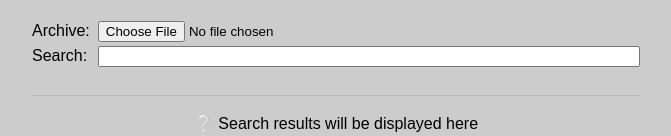
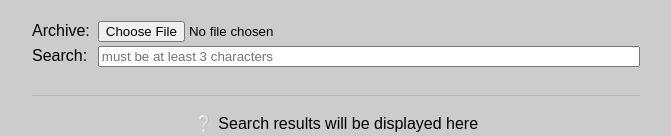
Before and after one commit to seleb/mastodon-archive-search, a website built with Vite: page index.html in a window 1280 px wide. Shown: the part 571-707 px from the top of the page, without its empty margins (304-975 px from the left). Built offline with nearby package versions, Linux system fonts and the light colour scheme; what js-search would draw is missing.

Commit message:
fix: search input placeholder

```diff
--- a/index.html
+++ b/index.html
@@ -56,7 +56,7 @@
 
     <div class="controls">
       <label for="archive">Archive</label><input id="archive" type="file" accept=".json" />
-      <label for="search">Search</label><input id="search" type="text" />
+      <label for="search">Search</label><input id="search" type="text" placeholder="must be at least 3 characters" />
       <p id="stats"></p>
     </div>
     <ul id="results">
```
